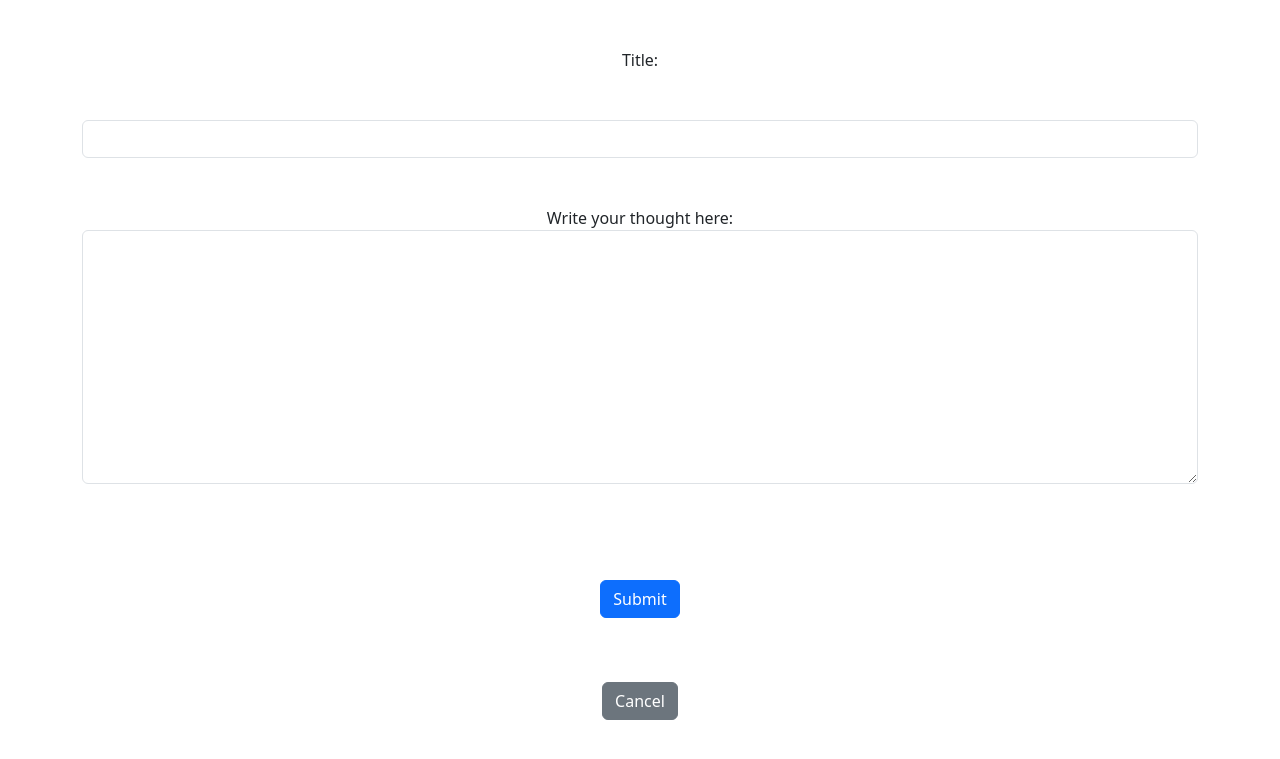
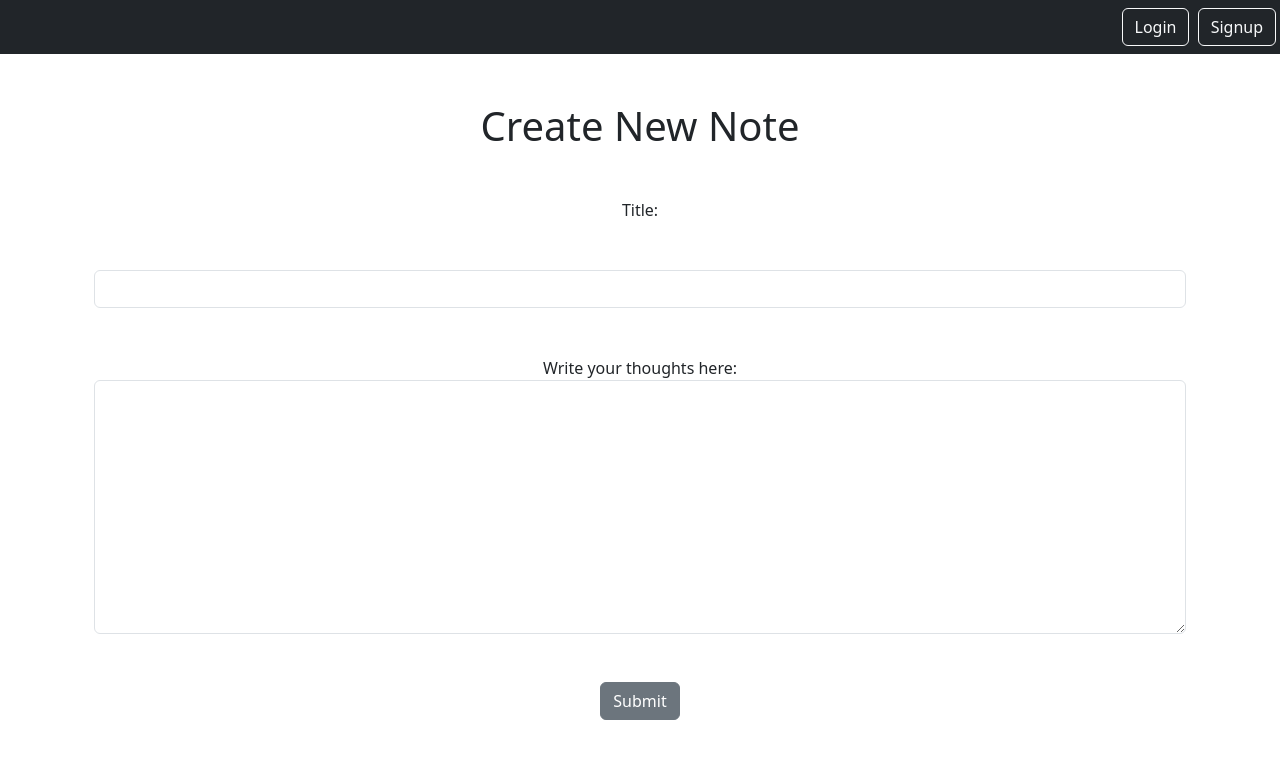
Before and after one commit to Alok3k7/Smartnotes, a Django app: template notes/templates/notes_form.html in a window 1280 px wide. Shown: the top 759 px of the page. Run offline with Django 5.2, Linux system fonts and the light colour scheme; the template is opened without the code that fills it: values that come from a table or form of the project are taken from there, others are empty.

Commit message:
complete project

```diff
--- a/home/urls.py
+++ b/home/urls.py
@@ -1,10 +1,9 @@
 from django.urls import path
-
 from . import views
 
-
 urlpatterns = [
-    path('', views.HomeView.as_view(), name="home"),
-    path('login/', views.LoginInterfaceView.as_view(), name="login"),
-    path('logout/', views.LogoutInterfaceView.as_view(), name="logout"),
+    path('', views.HomeView.as_view(), name='home'),
+    path('login/', views.LoginInterfaceView.as_view(), name='login'),
+    path('users/logout/', views.LogoutInterfaceView.as_view(), name='logout'),
+    path('signup/', views.SignupView.as_view(), name='signup'),
 ]
--- a/notes/forms.py
+++ b/notes/forms.py
@@ -2,7 +2,7 @@ from django import forms
 from django.core.exceptions import ValidationError
 from .models import Notes
 
-class Notesform(forms.ModelForm):
+class NotesForm(forms.ModelForm):
     class Meta:
         model = Notes
         fields = ('title', 'text')
@@ -11,11 +11,11 @@ class Notesform(forms.ModelForm):
             'text': forms.Textarea(attrs={'class': 'form-control mb-5'})
         }
         labels = {
-            'text': 'Write your thought here:'
+            'text': 'Write your thoughts here:'
         }
 
     def clean_title(self):
         title = self.cleaned_data['title'].strip()
         if not title.isalpha():
-            raise ValidationError('Title must contain only alphabetic characters and no numbers or special characters.')
+            raise ValidationError('Title must contain only alphabetic characters.')
         return title
--- a/notes/models.py
+++ b/notes/models.py
@@ -1,9 +1,11 @@
 from django.db import models
 from django.contrib.auth.models import User
 
-# Create your models here.
 class Notes(models.Model):
     title = models.CharField(max_length=200)
     text = models.TextField()
     created = models.DateTimeField(auto_now_add=True)
-    user = models.ForeignKey(User, on_delete=models.CASCADE, related_name='notes',null=True)
+    user = models.ForeignKey(User, on_delete=models.CASCADE, related_name='notes', null=True)
+
+    def __str__(self):
+        return self.title
--- a/notes/templates/notes_detail.html
+++ b/notes/templates/notes_detail.html
@@ -1,7 +1,8 @@
 {% extends "base.html" %}
 
 {% block content %}
- <div class="border rounded">
+<div class="container">
+    <div class="border rounded p-3">
         <h1 class="my-5">{{ note.title }}</h1>
         <p>{{ note.text }}</p>
     </div>
@@ -9,4 +10,5 @@
     <a href="{% url 'notes.list' %}" class="btn btn-secondary my-5">Back</a>
     <a href="{% url 'notes.update' pk=note.id %}" class="btn btn-secondary">Edit</a>
     <a href="{% url 'notes.delete' pk=note.id %}" class="btn btn-danger">Delete</a>
+</div>
 {% endblock %}
--- a/notes/templates/notes_form.html
+++ b/notes/templates/notes_form.html
@@ -1,17 +1,12 @@
 {% extends "base.html" %}
 
 {% block content %}
+<div class="container">
+    <h1 class="my-5">{{ form.instance.pk|yesno:"Edit Note,Create New Note" }}</h1>
     <form method="POST">
         {% csrf_token %}
         {{ form.as_p }}
-        <button type="submit" class="btn btn-primary my-5">Submit</button>
+        <button type="submit" class="btn btn-secondary">Submit</button>
     </form>
-
-    {% if form.errors %}
-        <div class="alert alert-danger my-5">
-            {{ form.errors.title.as_text }}
-        </div>
-    {% endif %}
-
-    <a href="{% url 'notes.list' %}" class="btn btn-secondary">Cancel</a>
+</div>
 {% endblock %}
--- a/notes/templates/notes_list.html
+++ b/notes/templates/notes_list.html
@@ -1,6 +1,7 @@
 {% extends "base.html" %}
 
 {% block content %}
+<div class="container">
     <h1 class="my-5">These are the notes:</h1>
 
     <div class="row row-cols-3 g-2">
@@ -15,4 +16,5 @@
         </div>
         {% endfor %}
     </div>
+</div>
 {% endblock %}
--- a/notes/views.py
+++ b/notes/views.py
@@ -7,7 +7,7 @@ from django.views.generic import CreateView, DetailView, ListView, UpdateView
 from django.views.generic.edit import DeleteView
 from django.contrib.auth.mixins import LoginRequiredMixin
 
-from .forms import Notesform
+from .forms import NotesForm
 from .models import Notes
 
 class NotesDeleteView(DeleteView):
@@ -18,13 +18,13 @@ class NotesDeleteView(DeleteView):
 class NotesUpdateView(UpdateView):
     model = Notes
     success_url = '/smart/notes'
-    form_class = Notesform
+    form_class = NotesForm
     template_name = '/home/alok/Desktop/smartnotes/notes/templates/notes_form.html'
 
 class NotesCreateView(LoginRequiredMixin, CreateView):
     model = Notes
     success_url = '/smart/notes'
-    form_class = Notesform
+    form_class = NotesForm
     template_name = '/home/alok/Desktop/smartnotes/notes/templates/notes_form.html'
 
     def form_valid(self, form):
--- a/static/templates/base.html
+++ b/static/templates/base.html
@@ -7,6 +7,19 @@
     </head>
 
     <body>
+       <nav class='navbar navbar-dark bg-dark'>
+        <div class = 'ms-auto'>
+            {% if user.is_authenticated %}
+            <a href="{% url 'notes.list'%}"class ="btn btn-outline-light me-1">Home</a>
+            <a href="{% url 'notes.new'%}"class ="btn btn-outline-light me-1">Create</a>
+            <a href="{% url 'logout'%}"class ="btn btn-outline-light me-1">Logout</a>
+            {%else%}
+            <a href="{% url 'login'%}"class ="btn btn-outline-light me-1">Login</a>
+            <a href="{% url 'signup'%}"class ="btn btn-outline-light me-1">Signup</a>
+            {%endif%}
+
+        </div>
+       </nav>
         <div class="container my-5 text-center">
             {% block content %}
             {% endblock %}
```
Also changed, not shown: home/templates/home/register.html (added, +10 -0 lines), home/templates/home/welcome.html (+7 -7 lines), home/views.py (+16 -2 lines), notes/templates/notes_delete.html (+10 -9 lines), notes/urls.py (+6 -7 lines), db.sqlite3. Lines whose indentation alone changed are shown as unchanged.
